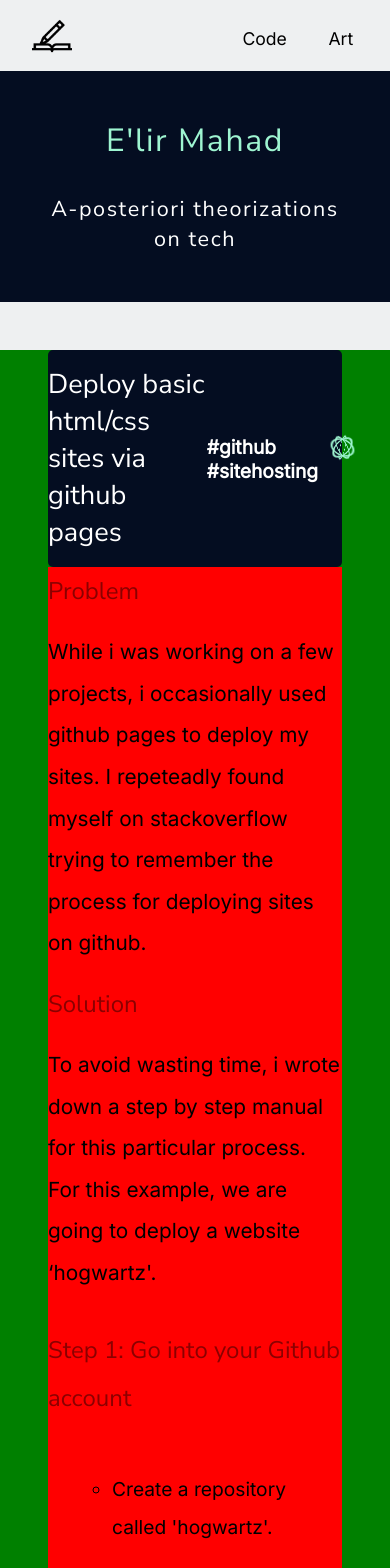
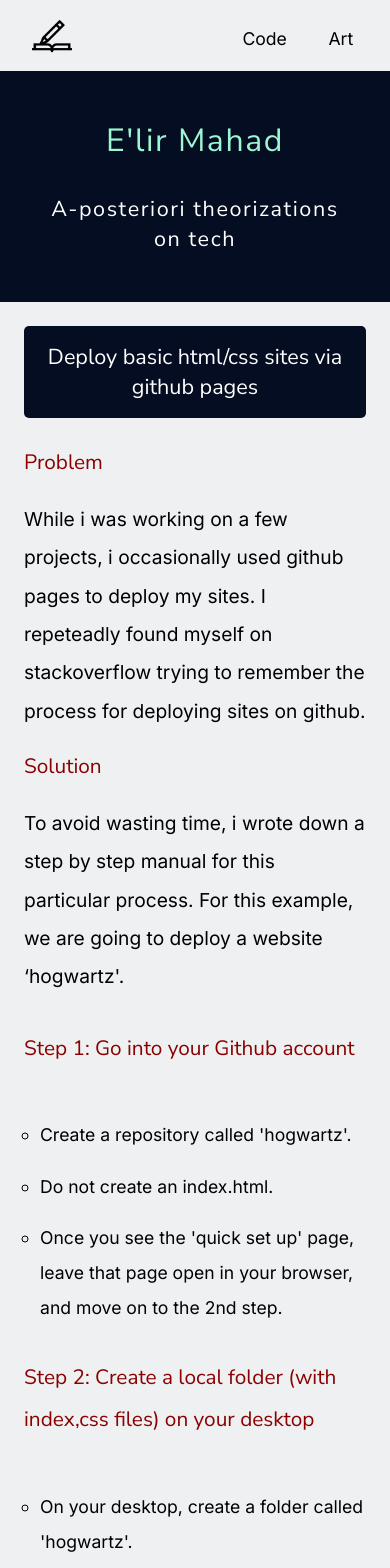
Before and after one commit to Elir-Mahad/oldsibecr, a React (Create React App) app: page /htmlgit in a window 390 px wide. Shown: the top 1568 px of the page. Built offline with nearby package versions, Linux system fonts and the light colour scheme.

Commit message:
made the blog post responsive

```diff
--- a/src/AllBlogs.css
+++ b/src/AllBlogs.css
@@ -78,13 +78,14 @@
 	padding-top: 1rem;
 	padding-bottom: 1rem;
 	border-radius: 5px;
-	justify-content: space-between;
+	justify-content: space-evenly;
 	align-items: center;
 	background-color: #040d21;
 }
 
 .title {
 	font-size: 1.7rem;
+	text-align: center;
 	color: white;
 }
 
@@ -102,7 +103,9 @@
 /* actual blog post  */
 
 .blogbody {
-	padding: 2rem;
+	padding-left: 2rem;
+	padding-right: 2rem;
+	padding-bottom: 2rem;
 	padding-top: 1.5rem;
 }
 
@@ -117,12 +120,10 @@
 
 .blog h2 {
 	font-size: 1.5rem;
-	/* font-weight: 500; */
 }
 
 .blog h3 {
 	font-size: 1.5rem;
-	/* font-weight: 500; */
 }
 
 .blog p {
@@ -251,42 +252,69 @@
 
 /* media */
 
-@media (max-width: 1024px) {
-}
-
 @media (max-width: 834px) {
 	.blogs {
 		padding-top: 0rem;
 		margin: 0rem;
-		background-color: green;
+		/* background-color: green; */
 	}
 
 	.titletaganimation {
 		padding-left: 0rem;
 		padding-right: 0rem;
 	}
+	.hashtag {
+		display: none;
+	}
+
 	.blogbody {
-		background-color: red;
-		padding: 0rem;
+		/* background-color: red; */
+		padding-left: 0rem;
+		padding-right: 0rem;
+		padding-bottom: 0rem;
 	}
 }
 
-@media (max-width: 500px) {
-	/* .blog h2 {
-		font-size: 1.9rem;
+@media (max-width: 768px) {
+	.cercle3 {
+		display: none;
+	}
+
+	.title {
+		font-size: 1.35rem;
+	}
+
+	.blog h2 {
+		font-size: 1.3rem;
 	}
 
 	.blog h3 {
-		font-size: 1.8rem;
+		font-size: 1.3rem;
 	}
 
 	.blog p {
-		font-size: 1.7rem;
+		font-size: 1.2rem;
 	}
 
 	.blog li {
-		font-size: 1.6rem;
-	} */
+		font-size: 1.1rem;
+	}
+}
+
+@media (max-width: 600px) {
+	.blog {
+		margin: 1.5rem;
+	}
+
+	.blogbody ul {
+		margin-left: 2rem;
+	}
+}
+
+@media (max-width: 414px) {
+	.blogbody ul {
+		margin-left: 1rem;
+	}
 }
 
 /* animation for end of blog */
--- a/src/cp_components/CpBlogsSum.js
+++ b/src/cp_components/CpBlogsSum.js
@@ -1,8 +1,8 @@
 import React from "react";
 //
 import problemsolvingimage from "../assets/problemsolvingimage.png";
-import frequencycounterimage from "../assets/frequencypatternimage.png";
-import multiplepointersimage from "../assets/multiplepointersimage.png";
+// import frequencycounterimage from "../assets/frequencypatternimage.png";
+// import multiplepointersimage from "../assets/multiplepointersimage.png";
 //
 import { Link } from "react-router-dom";
 //
--- a/src/cp_components/ProblemSolving.js
+++ b/src/cp_components/ProblemSolving.js
@@ -15,7 +15,7 @@ function ProblemSolving() {
 							The process for solving algorithm problems
 						</h1>
 						<div className="taganimation">
-							<h4 className="hashtag">#algorithms</h4>
+							{/* <h4 className="hashtag">#algorithms</h4> */}
 							<div className="boite">
 								<div className="cercle3"></div>
 								<div className="cercle3"></div>
```
Also changed, not shown: 1 other file (tests, documents, lock files or other folders).
